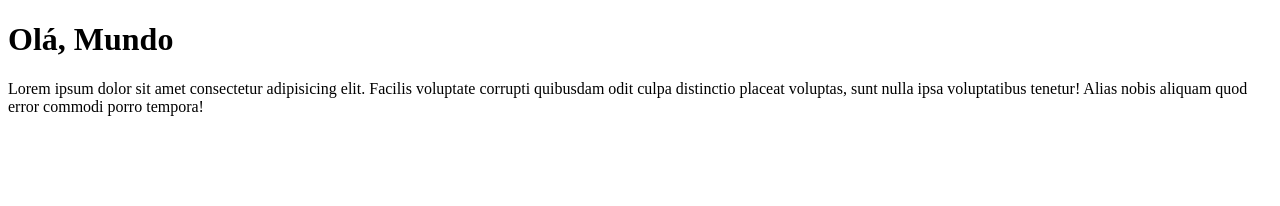
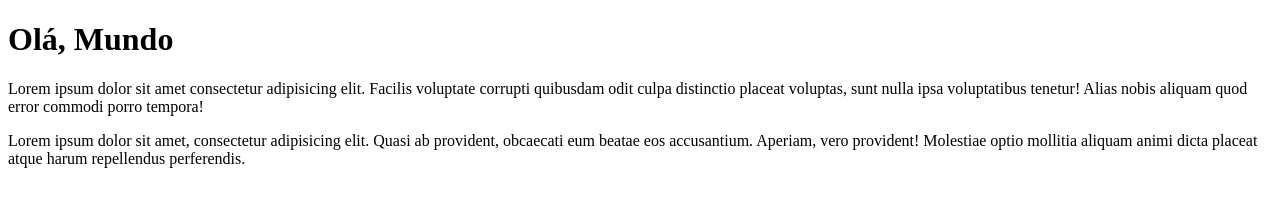
Before and after one commit to Edson-Gabriel/Ola-Mundo, a plain HTML site: page Site exemplo/index.html in a window 1280 px wide. Drawn offline with Linux system fonts and the light colour scheme.

Commit message:
Adicionei um paragrafo

```diff
--- a/Site exemplo/index.html
+++ b/Site exemplo/index.html
@@ -7,5 +7,6 @@
 <body>
         <h1>Olá, Mundo</h1>
         <p>Lorem ipsum dolor sit amet consectetur adipisicing elit. Facilis voluptate corrupti quibusdam odit culpa distinctio placeat voluptas, sunt nulla ipsa voluptatibus tenetur! Alias nobis aliquam quod error commodi porro tempora!</p>
+        <p>Lorem ipsum dolor sit amet, consectetur adipisicing elit. Quasi ab provident, obcaecati eum beatae eos accusantium. Aperiam, vero provident! Molestiae optio mollitia aliquam animi dicta placeat atque harum repellendus perferendis.</p>
 </body>
 </html>
```
